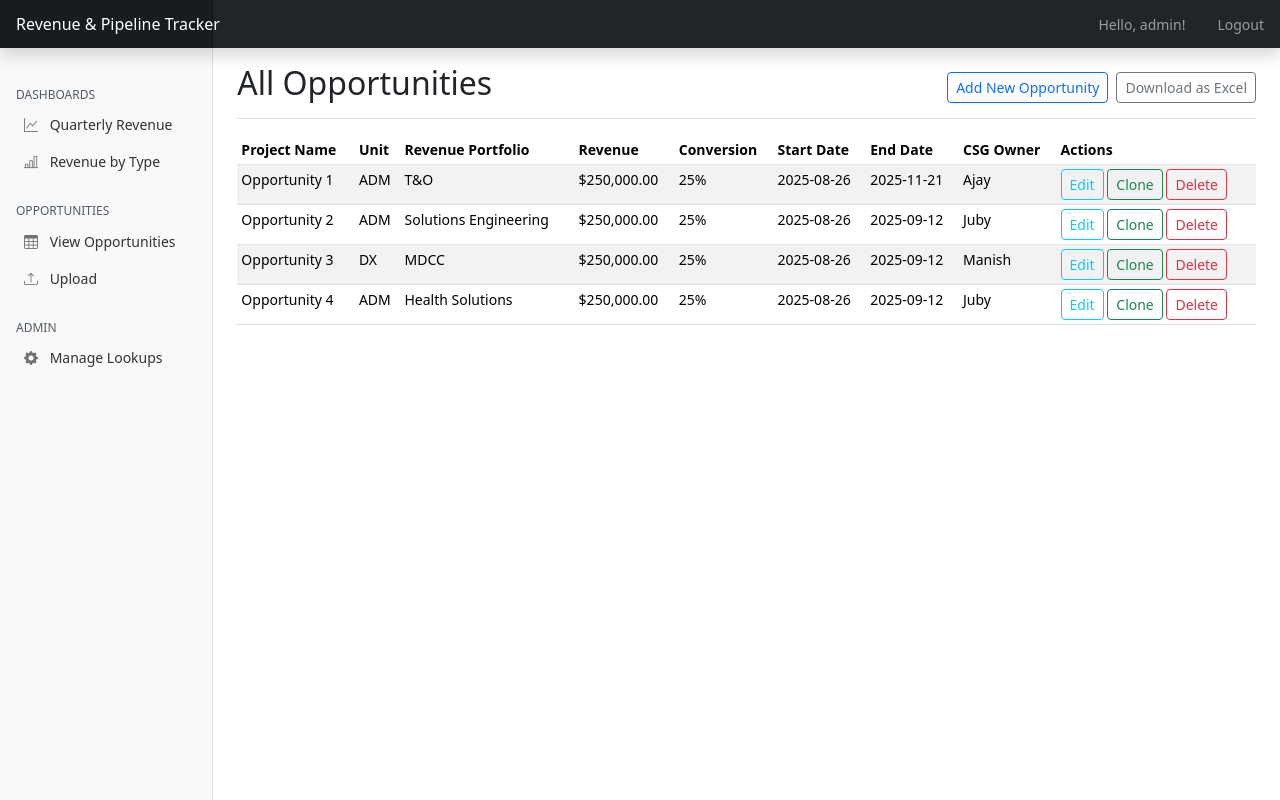
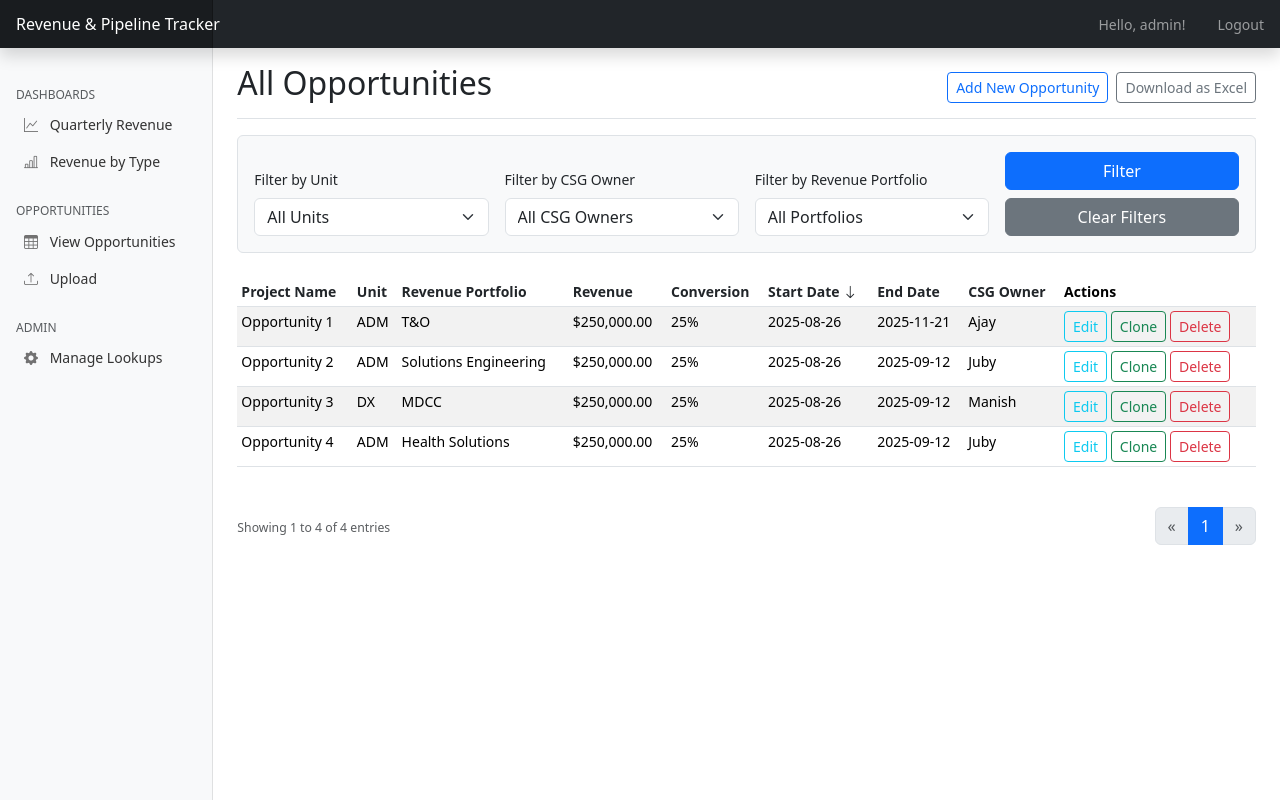
Before and after one commit to sumeettandon/revenue-tracker, a Flask app: page /opportunities in a window 1280 px wide. Run offline with Flask 3, Linux system fonts and the light colour scheme; a user stored in the database is signed in.

Commit message:
Sort filter and pagination

```diff
--- a/app.py
+++ b/app.py
@@ -210,8 +210,55 @@ def dashboard():
 @app.route('/opportunities')
 @login_required
 def opportunities():
-    opportunities = Opportunity.query.order_by(Opportunity.start_date.desc()).all()
-    return render_template('index.html', opportunities=opportunities)
+    query = db.session.query(Opportunity)
+
+    # Filtering
+    filter_unit_id = request.args.get('filter_unit', type=int)
+    if filter_unit_id:
+        query = query.filter(Opportunity.unit_id == filter_unit_id)
+
+    filter_csg_owner_id = request.args.get('filter_csg_owner', type=int)
+    if filter_csg_owner_id:
+        query = query.filter(Opportunity.csg_owner_id == filter_csg_owner_id)
+
+    filter_revenue_portfolio_id = request.args.get('filter_revenue_portfolio', type=int)
+    if filter_revenue_portfolio_id:
+        query = query.filter(Opportunity.revenue_portfolio_id == filter_revenue_portfolio_id)
+
+    # Sorting
+    sort_by = request.args.get('sort_by', 'start_date')
+    sort_direction = request.args.get('sort_direction', 'desc')
+
+    sortable_columns = {
+        'project_name': Opportunity.project_name,
+        'unit': Unit.name,
+        'revenue_portfolio': RevenuePortfolio.name,
+        'revenue': Opportunity.revenue,
+        'conversion': Opportunity.conversion,
+        'start_date': Opportunity.start_date,
+        'end_date': Opportunity.end_date,
+        'csg_owner': CSGOwner.name,
+    }
+
+    if sort_by in sortable_columns:
+        sort_column = sortable_columns[sort_by]
+
+        # Join with related tables if sorting by their columns
+        if sort_by == 'unit': query = query.join(Unit)
+        if sort_by == 'revenue_portfolio': query = query.join(RevenuePortfolio)
+        if sort_by == 'csg_owner': query = query.join(CSGOwner)
+
+        if sort_direction == 'desc':
+            query = query.order_by(sort_column.desc())
+        else:
+            query = query.order_by(sort_column.asc())
+
+    page = request.args.get('page', 1, type=int)
+    pagination = query.paginate(page=page, per_page=20, error_out=False)
+    opportunities = pagination.items
+
+    return render_template('index.html', opportunities=opportunities, pagination=pagination,
+                           sort_by=sort_by, sort_direction=sort_direction, filter_values=request.args)
 
 @app.route('/add', methods=['GET', 'POST'])
 @login_required
--- a/templates/admin/list_generic.html
+++ b/templates/admin/list_generic.html
@@ -6,7 +6,8 @@
 <div class="d-flex justify-content-between flex-wrap flex-md-nowrap align-items-center pt-3 pb-2 mb-3 border-bottom">
     <h1 class="h2">Manage {{ title }}</h1>
     <div class="btn-toolbar mb-2 mb-md-0">
-        <a href="{{ url_for('add_lookup_item', model_name=model_name) }}" class="btn btn-sm btn-outline-primary">Add New</a>
+        <a href="{{ url_for('add_lookup_item', model_name=model_name) }}" class="btn btn-sm btn-outline-primary me-2">Add New</a>
+        <a href="{{ url_for('admin_index') }}" class="btn btn-sm btn-outline-secondary">Back to Lookup List</a>
     </div>
 </div>
 
--- a/templates/index.html
+++ b/templates/index.html
@@ -1,4 +1,16 @@
 {% extends 'base.html' %}
+
+{% macro sortable_header(column_key, column_title, sort_by, sort_direction, filter_values) %}
+    {% set new_direction = 'desc' if sort_by == column_key and sort_direction == 'asc' else 'asc' %}
+    <th>
+        <a href="{{ url_for('opportunities', sort_by=column_key, sort_direction=new_direction, **filter_values) }}" class="text-decoration-none text-dark">
+            {{ column_title }}
+            {% if sort_by == column_key %}
+                <i class="bi bi-arrow-{{ 'down' if sort_direction == 'desc' else 'up' }}"></i>
+            {% endif %}
+        </a>
+    </th>
+{% endmacro %}
 
 {% block title %}All Opportunities{% endblock %}
 
@@ -13,18 +25,54 @@
     </div>
 </div>
 
+<form method="GET" action="{{ url_for('opportunities') }}" class="mb-4 p-3 border bg-light rounded">
+    <div class="row g-3 align-items-end">
+        <div class="col-md-3">
+            <label for="filter_unit" class="form-label">Filter by Unit</label>
+            <select class="form-select" id="filter_unit" name="filter_unit">
+                <option value="">All Units</option>
+                {% for unit in all_units %}
+                    <option value="{{ unit.id }}" {% if filter_values.get('filter_unit') == unit.id|string %}selected{% endif %}>{{ unit.name }}</option>
+                {% endfor %}
+            </select>
+        </div>
+        <div class="col-md-3">
+            <label for="filter_csg_owner" class="form-label">Filter by CSG Owner</label>
+            <select class="form-select" id="filter_csg_owner" name="filter_csg_owner">
+                <option value="">All CSG Owners</option>
+                {% for owner in all_csg_owners %}
+                    <option value="{{ owner.id }}" {% if filter_values.get('filter_csg_owner') == owner.id|string %}selected{% endif %}>{{ owner.name }}</option>
+                {% endfor %}
+            </select>
+        </div>
+        <div class="col-md-3">
+            <label for="filter_revenue_portfolio" class="form-label">Filter by Revenue Portfolio</label>
+            <select class="form-select" id="filter_revenue_portfolio" name="filter_revenue_portfolio">
+                <option value="">All Portfolios</option>
+                {% for portfolio in all_revenue_portfolios %}
+                    <option value="{{ portfolio.id }}" {% if filter_values.get('filter_revenue_portfolio') == portfolio.id|string %}selected{% endif %}>{{ portfolio.name }}</option>
+                {% endfor %}
+            </select>
+        </div>
+        <div class="col-md-3 d-grid gap-2">
+            <button type="submit" class="btn btn-primary">Filter</button>
+            <a href="{{ url_for('opportunities') }}" class="btn btn-secondary">Clear Filters</a>
+        </div>
+    </div>
+</form>
+
 <div class="table-responsive">
     <table class="table table-striped table-sm">
         <thead>
             <tr>
-                <th>Project Name</th>
-                <th>Unit</th>
-                <th>Revenue Portfolio</th>
-                <th>Revenue</th>
-                <th>Conversion</th>
-                <th>Start Date</th>
-                <th>End Date</th>
-                <th>CSG Owner</th>
+                {{ sortable_header('project_name', 'Project Name', sort_by, sort_direction, filter_values) }}
+                {{ sortable_header('unit', 'Unit', sort_by, sort_direction, filter_values) }}
+                {{ sortable_header('revenue_portfolio', 'Revenue Portfolio', sort_by, sort_direction, filter_values) }}
+                {{ sortable_header('revenue', 'Revenue', sort_by, sort_direction, filter_values) }}
+                {{ sortable_header('conversion', 'Conversion', sort_by, sort_direction, filter_values) }}
+                {{ sortable_header('start_date', 'Start Date', sort_by, sort_direction, filter_values) }}
+                {{ sortable_header('end_date', 'End Date', sort_by, sort_direction, filter_values) }}
+                {{ sortable_header('csg_owner', 'CSG Owner', sort_by, sort_direction, filter_values) }}
                 <th>Actions</th>
             </tr>
         </thead>
@@ -59,4 +107,33 @@
         </tbody>
     </table>
 </div>
+
+{% if pagination and pagination.total > 0 %}
+<div class="d-flex justify-content-between align-items-center mt-4">
+    <div>
+        <small class="text-muted">
+            Showing {{ (pagination.page - 1) * pagination.per_page + 1 }}
+            to {{ (pagination.page - 1) * pagination.per_page + opportunities|length }}
+            of {{ pagination.total }} entries
+        </small>
+    </div>
+    <nav aria-label="Page navigation">
+        <ul class="pagination justify-content-end mb-0">
+            <li class="page-item {% if not pagination.has_prev %}disabled{% endif %}">
+                <a class="page-link" href="{{ url_for('opportunities', page=pagination.prev_num, **filter_values) if pagination.has_prev else '#' }}">&laquo;</a>
+            </li>
+            {% for p in pagination.iter_pages(left_edge=1, right_edge=1, left_current=2, right_current=3) %}
+                {% if p %}
+                    <li class="page-item {% if p == pagination.page %}active{% endif %}"><a class="page-link" href="{{ url_for('opportunities', page=p, **filter_values) }}">{{ p }}</a></li>
+                {% else %}
+                    <li class="page-item disabled"><span class="page-link">&hellip;</span></li>
+                {% endif %}
+            {% endfor %}
+            <li class="page-item {% if not pagination.has_next %}disabled{% endif %}">
+                <a class="page-link" href="{{ url_for('opportunities', page=pagination.next_num, **filter_values) if pagination.has_next else '#' }}">&raquo;</a>
+            </li>
+        </ul>
+    </nav>
+</div>
+{% endif %}
 {% endblock %}
```
Also changed, not shown: instance/tracker.db.
